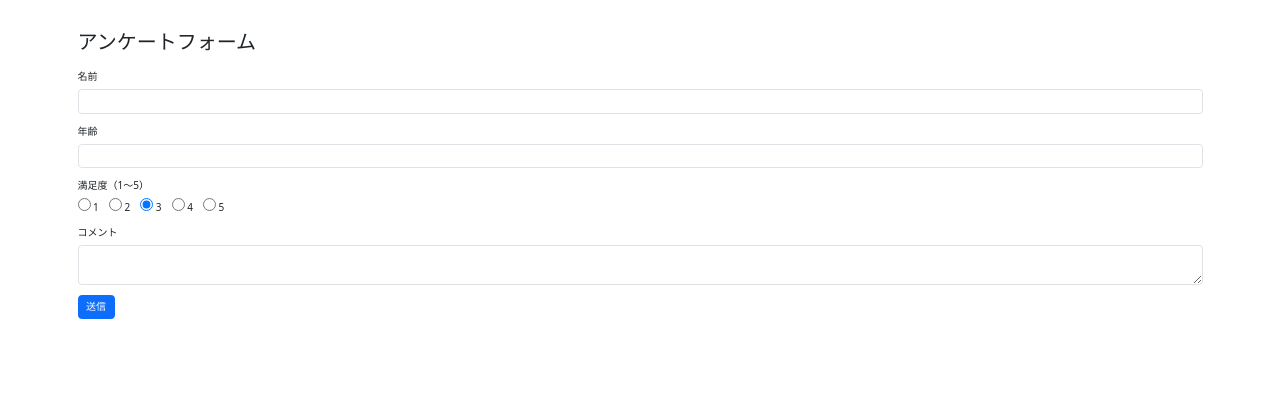
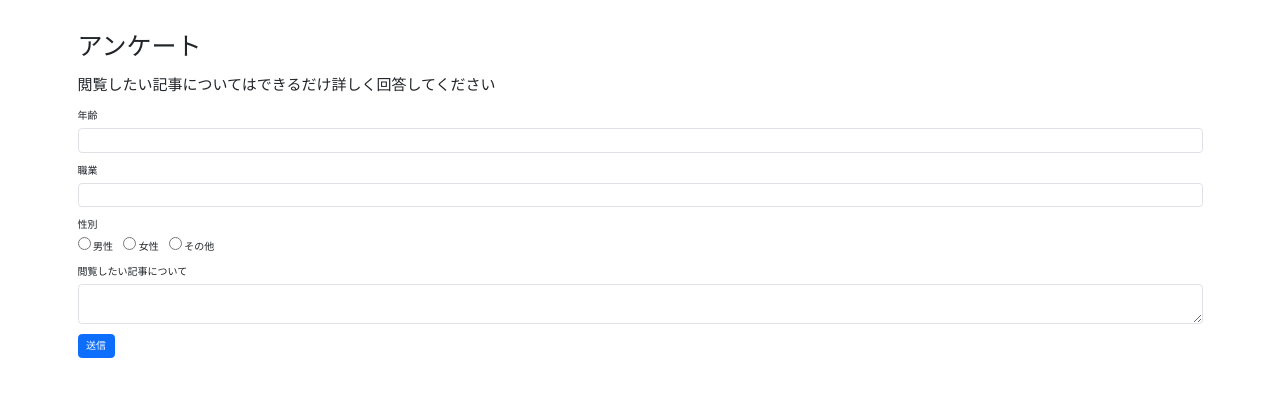
Before and after one commit to nishikoaaa/engineer-guild-hackathon, a React (Create React App) app in the folder frontend/: page /QuestionPage in a window 1280 px wide. Shown: the top 396 px of the page. Built offline with nearby package versions, Linux system fonts and the light colour scheme.

Commit message:
[update]QuestionPage
アンケートの入力を適した形に変更、bootstrapの使えなかった部分をdocker環境で使えるようにした

```diff
--- a/frontend/package.json
+++ b/frontend/package.json
@@ -7,6 +7,7 @@
     "@emotion/styled": "^11.14.0",
     "@mui/material": "^6.2.1",
     "bootstrap": "^5.3.3",
+    "bootstrap-icons": "^1.11.3",
     "dompurify": "^3.2.3",
     "easymde": "^2.18.0",
     "highlight.js": "^11.11.0",
--- a/frontend/src/index.tsx
+++ b/frontend/src/index.tsx
@@ -2,6 +2,7 @@ import React from "react";
 import ReactDOM from "react-dom/client"; // `react-dom/client` を使用
 import App from "./App";
 import "bootstrap/dist/css/bootstrap.min.css";
+import "bootstrap-icons/font/bootstrap-icons.css";
 
 const root = ReactDOM.createRoot(document.getElementById("root") as HTMLElement);
 
--- a/frontend/src/pages/QuestionPage/Question.tsx
+++ b/frontend/src/pages/QuestionPage/Question.tsx
@@ -3,13 +3,15 @@ import "bootstrap/dist/css/bootstrap.min.css";
 
 const QuestionPage: React.FC = () => {
   const [formData, setFormData] = useState({
-    name: "",
+    business: "",
     age: "",
-    satisfaction: "3", // デフォルト値
+    gender: "",
     comment: "",
   });
 
+  const options = ["男性", "女性", "その他"];
   const [submitted, setSubmitted] = useState(false);
+  const [error, setError] = useState("");
 
   // 入力変更時の処理
   const handleChange = (e: React.ChangeEvent<HTMLInputElement | HTMLTextAreaElement>) => {
@@ -24,29 +26,23 @@ const QuestionPage: React.FC = () => {
   const handleSubmit = (e: React.FormEvent) => {
     e.preventDefault();
     setSubmitted(true);
+    if (!formData.gender) {
+        setError("性別を選択してください");
+        return;
+    }
+    setError("");
+    setSubmitted(true);
   };
 
   return (
     <div className="container mt-5">
-      <h2 className="mb-4">アンケートフォーム</h2>
+      <h1 className="mb-4">アンケート</h1>
+      <h4 className="mb-4">閲覧したい記事についてはできるだけ詳しく回答してください</h4>
 
       {!submitted ? (
         <form onSubmit={handleSubmit}>
-          {/* 名前入力 */}
-          <div className="mb-3">
-            <label className="form-label">名前</label>
-            <input
-              type="text"
-              className="form-control"
-              name="name"
-              value={formData.name}
-              onChange={handleChange}
-              required
-            />
-          </div>
-
-          {/* 年齢入力 */}
-          <div className="mb-3">
+        {/* 年齢入力 */}
+        <div className="mb-3">
             <label className="form-label">年齢</label>
             <input
               type="number"
@@ -58,28 +54,42 @@ const QuestionPage: React.FC = () => {
             />
           </div>
 
-          {/* 満足度（ラジオボタン） */}
+          {/* 職業入力 */}
           <div className="mb-3">
-            <label className="form-label">満足度（1〜5）</label>
+            <label className="form-label">職業</label>
+            <input
+              type="text"
+              className="form-control"
+              name="name"
+              value={formData.business}
+              onChange={handleChange}
+              required
+            />
+          </div>
+
+          {/* 性別（ラジオボタン） */}
+          <div className="mb-3">
+            <label className="form-label">性別</label>
             <div>
-              {[1, 2, 3, 4, 5].map((num) => (
-                <label key={num} className="me-3">
+              {options.map((option) => (
+                <label key={option} className="me-3">
                   <input
                     type="radio"
-                    name="satisfaction"
-                    value={num.toString()}
-                    checked={formData.satisfaction === num.toString()}
+                    name="gender"
+                    value={option}
+                    checked={formData.gender === option}
                     onChange={handleChange}
                   />{" "}
-                  {num}
+                  {option}
                 </label>
               ))}
             </div>
+
           </div>
 
-          {/* コメント */}
+          {/* 閲覧したい記事について入力 */}
           <div className="mb-3">
-            <label className="form-label">コメント</label>
+            <label className="form-label">閲覧したい記事について</label>
             <textarea
               className="form-control"
               name="comment"
@@ -97,10 +107,10 @@ const QuestionPage: React.FC = () => {
         // 送信後の表示
         <div className="mt-4">
           <h4>送信ありがとうございました！</h4>
-          <p><strong>名前:</strong> {formData.name}</p>
+          <p><strong>職業:</strong> {formData.business}</p>
           <p><strong>年齢:</strong> {formData.age}</p>
-          <p><strong>満足度:</strong> {formData.satisfaction}</p>
-          <p><strong>コメント:</strong> {formData.comment || "なし"}</p>
+          <p><strong>性別:</strong> {formData.gender}</p>
+          <p><strong>閲覧したい記事について:</strong> {formData.comment || "なし"}</p>
           <button className="btn btn-secondary mt-3" onClick={() => setSubmitted(false)}>
             再入力
           </button>
```
Also changed, not shown: 1 other file (tests, documents, lock files or other folders).
